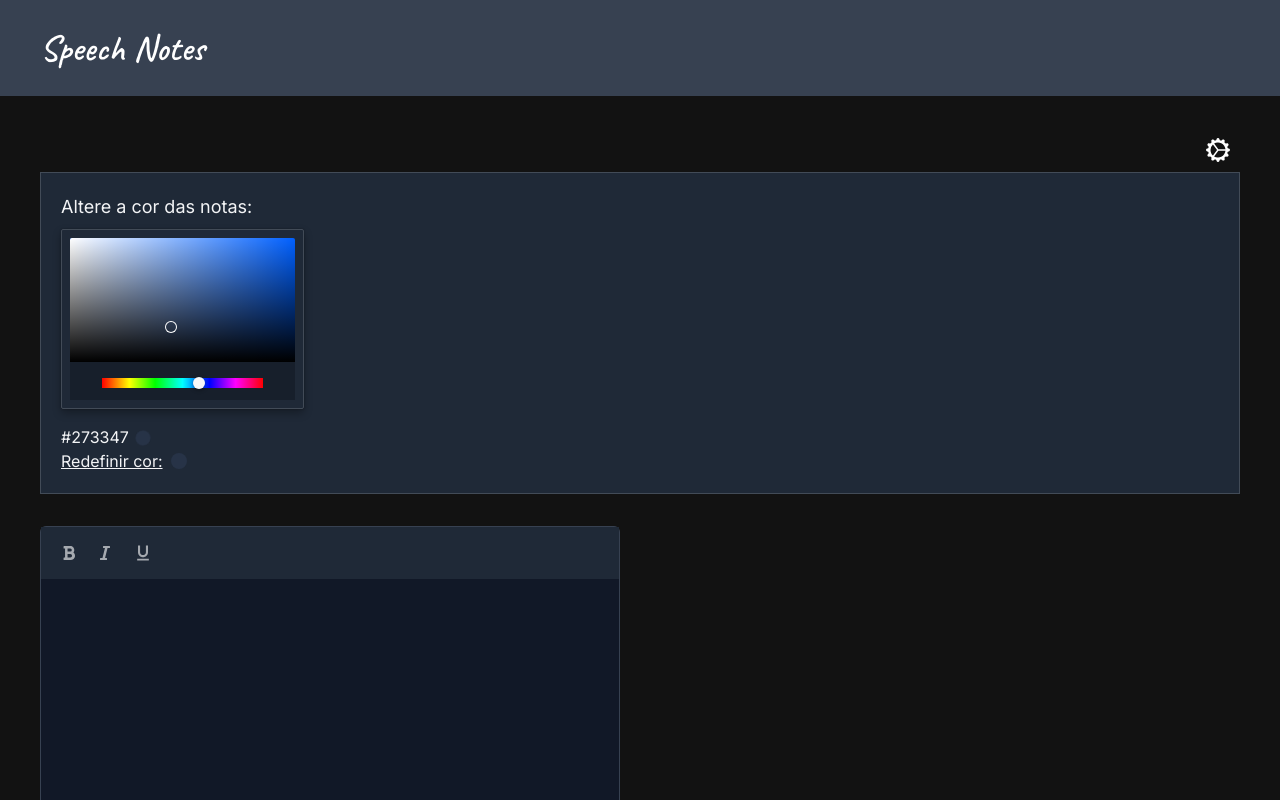
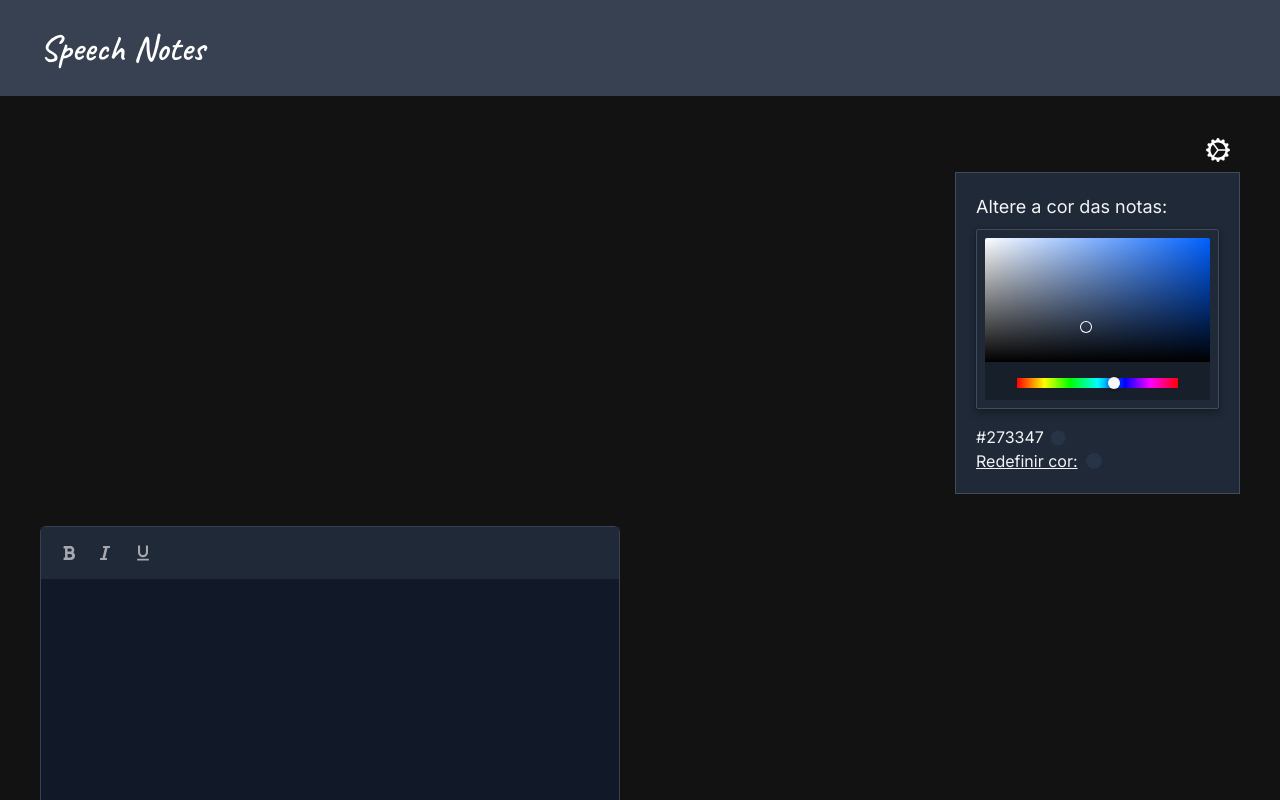
Before and after one commit to gabrielalencs/Quick-Notes, a React (Vite) app: page / in a window 1280 px wide. Shown: the top 800 px of the page. Built offline with nearby package versions, Linux system fonts and the light colour scheme.

Commit message:
feat: adjustments to note color logic

```diff
--- a/src/App.css
+++ b/src/App.css
@@ -70,7 +70,6 @@
         height: 30px;
         left: 0;
         transform: skew(25deg);
-        background-color: #252C37;
         width: 25px;
         z-index: 2;
     }
--- a/src/components/NoteContainer/index.jsx
+++ b/src/components/NoteContainer/index.jsx
@@ -13,7 +13,7 @@
 import { LuDownload } from "react-icons/lu";
 
 
-const NoteContainer = ({ colorPickerValue, updatePickerColor }) => {
+const NoteContainer = ({ colorPickerValue }) => {
     const { noteInformation, setNoteInformation } = useContext(NoteInformationContext);
 
     useEffect(() => {
@@ -22,15 +22,16 @@
         setNoteInformation(favoriteSavedNotes);
     }, []);
 
-    console.log(colorPickerValue);
-
-
 
     return (
         <div className="flex-1 grid gap-10 sm:grid-cols-2 md:grid-cols-1 lg:grid-cols-2 lg:gap-y-16 lg:gap-7 min-[1589px]:grid-cols-3">
             {
                 noteInformation.map(noteCreated => (
-                    <div className="postIt max-w-[300px] md:max-w-[350px] bg-[#273347]" key={noteCreated.id}>
+                    <div
+                        key={noteCreated.id}
+                        className={`postIt max-w-[300px] md:max-w-[350px]`}
+                        style={{backgroundColor: colorPickerValue}}
+                    >
                         <div className="flex items-center gap-4 flex-wrap justify-between">
                             <div className="flex items-center flex-wrap gap-1 text-sm">
                                 <span>{noteCreated.date}</span>
@@ -44,7 +45,7 @@
                         </div>
 
                         <div className="mt-4">
-                            <p className="font-medium text-xl" dangerouslySetInnerHTML={{ __html: noteCreated.text }}></p>
+                            <p className="text-xl font-normal" dangerouslySetInnerHTML={{ __html: noteCreated.text }}></p>
                         </div>
 
                         <div className="mt-8 flex gap-7 text-[#2DD4BF] text-xl">
--- a/src/components/SettingsContainer/index.jsx
+++ b/src/components/SettingsContainer/index.jsx
@@ -11,7 +11,7 @@
 import { ChromePicker } from 'react-color';
 
 
-const SettingsContainer = ({ colorPickerValue = '#273347', updatePickerColor }) => {
+const SettingsContainer = ({ colorPickerValue, updatePickerColor }) => {
 
 
     const handleChangeComplete = (colorPickerValue) => updatePickerColor(colorPickerValue.hex);
@@ -20,14 +20,14 @@
 
 
     return (
-        <div className="relative">
-            <div className="flex justify-end">
+        <div className="relative flex flex-col items-end">
+            <div>
                 <div className="h-11 w-11 grid place-items-center rounded-full duration-300 hover:bg-[#2dd4bf0a]">
                     <BsGearWideConnected className="text-white text-2xl cursor-pointer duration-300 hover:rotate-12" />
                 </div>
             </div>
 
-            <div className="bg-[#1f2937] p-5 border-[1px] border-[#424b57]">
+            <div className="bg-[#1f2937] p-5 border-[1px] border-[#424b57] w-max">
                 <div className="relative w-max text-[#f3f4f6]">
                     <h3 className="text-lg">Altere a cor das notas:</h3>
                     <ChromePicker
```
Also changed, not shown: 1 other file (tests, documents, lock files or other folders).
